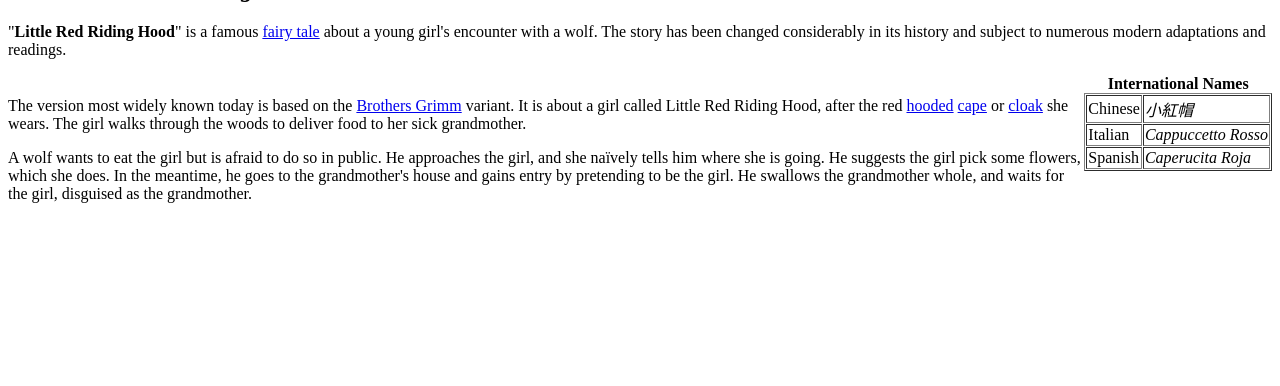
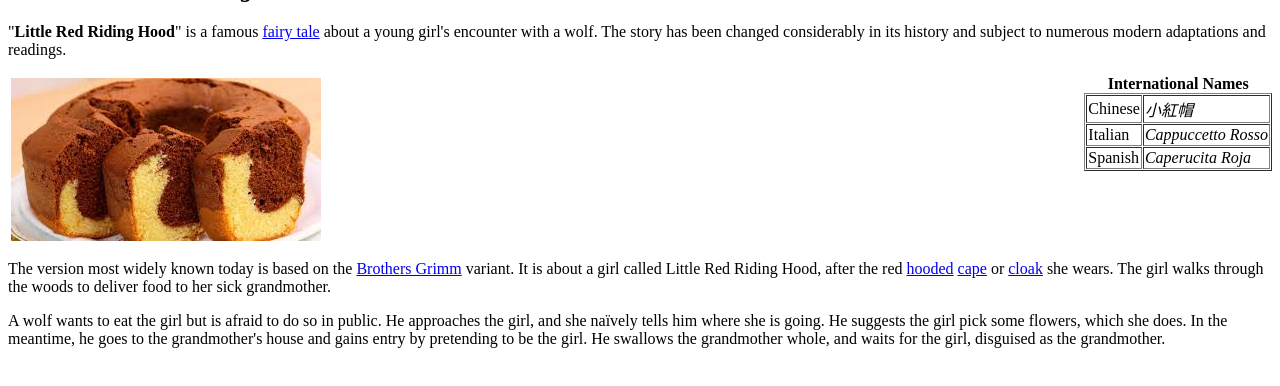
Before and after one commit to kktakakura/testandocumento, a plain HTML site: page index.htm in a window 1280 px wide. Shown: the part 214-600 px from the top of the page. Drawn offline with Linux system fonts and the light colour scheme.

Commit message:
Update index.htm

```diff
--- a/index.htm
+++ b/index.htm
@@ -30,7 +30,7 @@
 	<tbody>
 		<tr>
 			<td>
-				<href="http://kktakakura.github.io/testandocumento/Sem%20t%C3%ADtulo.jpeg"></href>
+				<img src="http://kktakakura.github.io/testandocumento/Sem%20t%C3%ADtulo.jpeg" alt="">
 			</td>
 		</tr>
 	</tbody>
```
